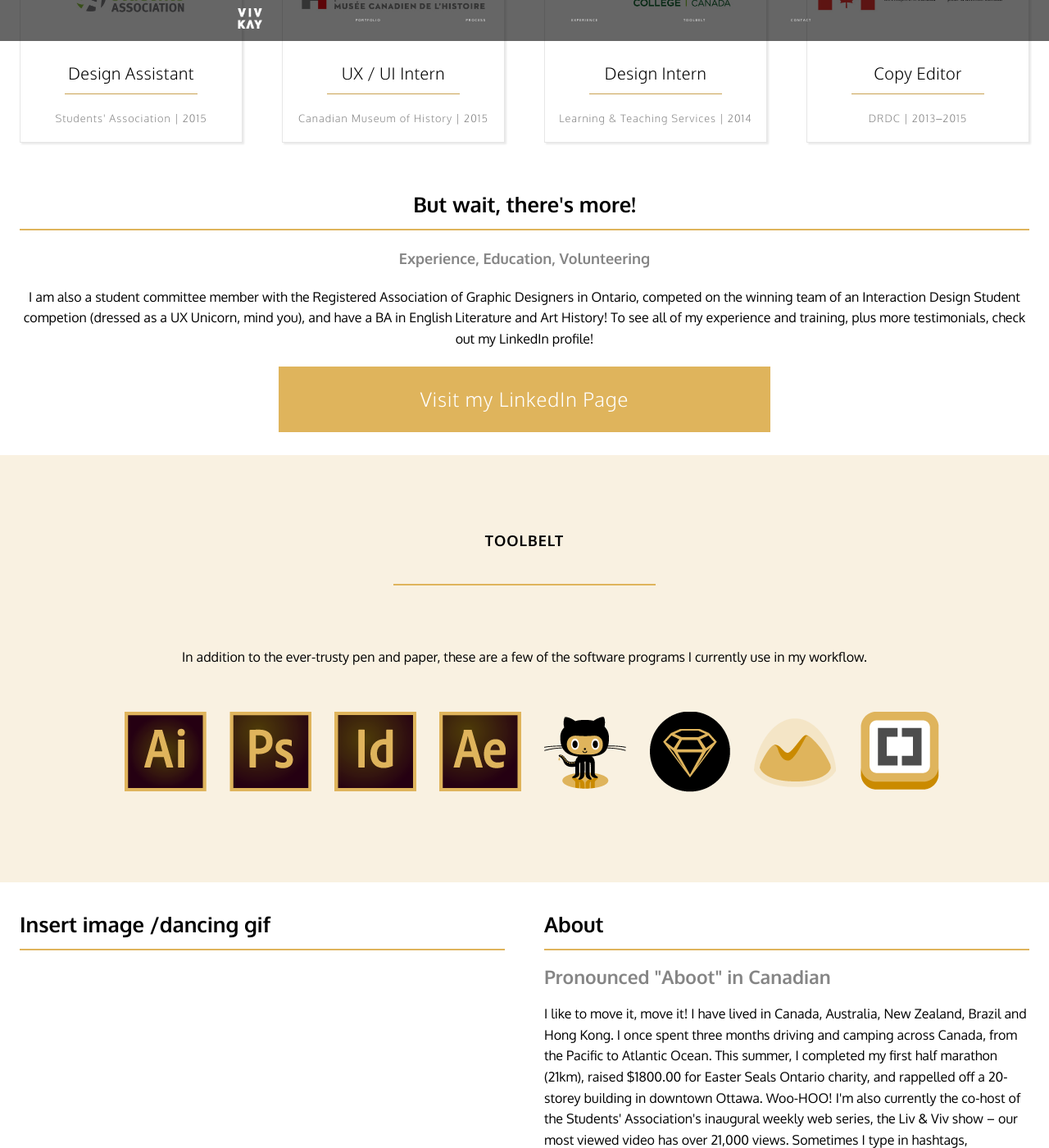
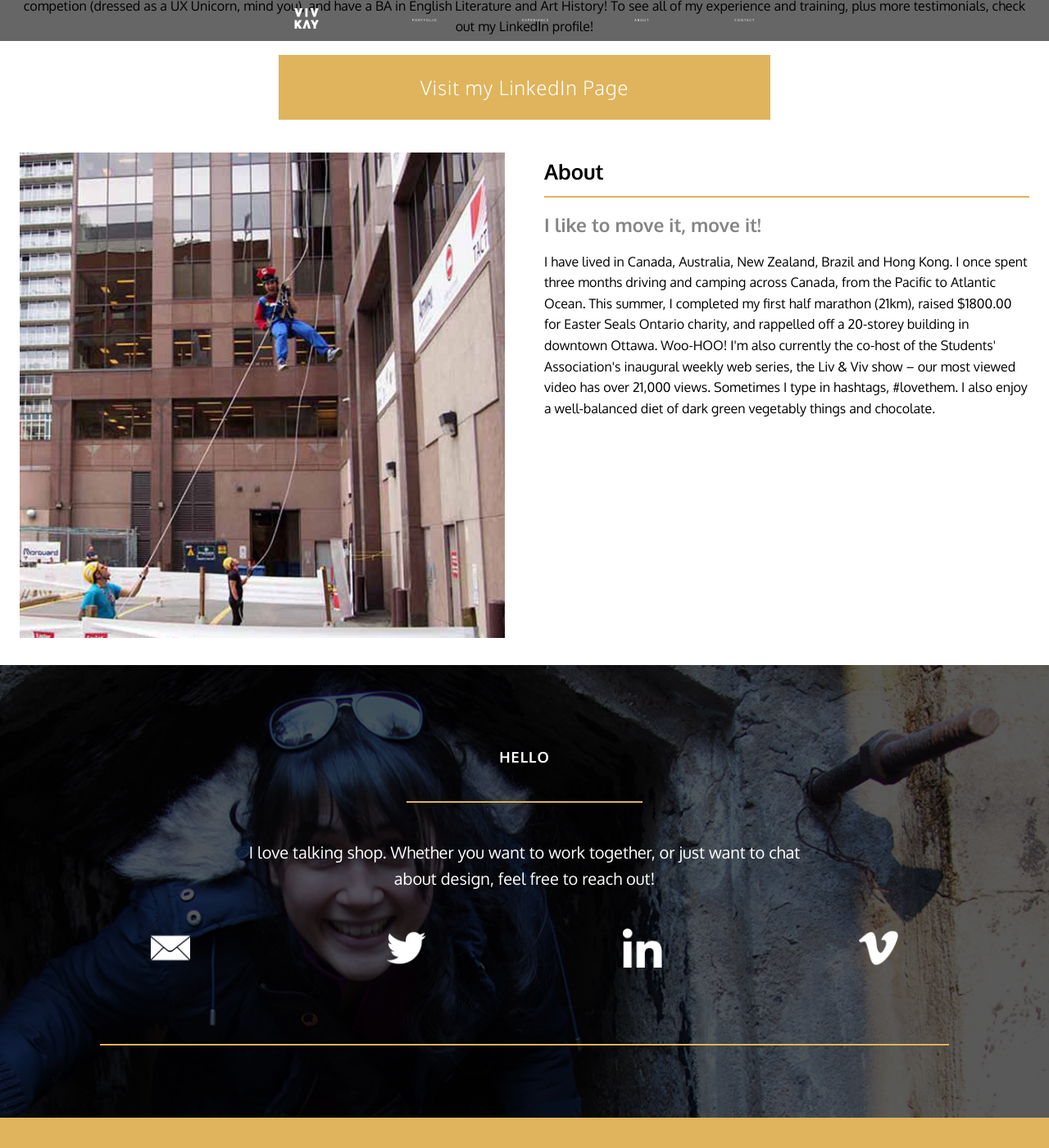
Before and after one commit to vivkay/portfolio-new, a Jekyll site: the page built from index.html, in a window 1280 px wide and 1400 px high, scrolled down 5208 px. Shown: the whole window at 82% size. Built offline with Jekyll 4.4.1, drawn with Linux system fonts in a browser that asks for light colours; Markdown is read by kramdown in place of the engine named in the settings; some of the changed text lies outside the part shown.

Commit message:
deletes unncessary sections

```diff
--- a/_layouts/default.html
+++ b/_layouts/default.html
@@ -28,9 +28,8 @@
             <ul>
                 <li class="nav-link"><a class="{% if page.url == '/index.html'%}current{% endif %}" href="{{site.baseurl}}/index.html"><img class="logo" src="{{site.baseurl}}/img/logo-vk.png"></a></li>
                 <li class="nav-link"><a class="{% if page.url == '/index.html#portfolio'%}current{% endif %}" href="{{site.baseurl}}/index.html#portfolio">PORTFOLIO</a></li>
-                <li class="nav-link"><a href="{{site.baseurl}}/index.html#process">PROCESS</a></li>
                 <li class="nav-link"><a href="{{site.baseurl}}/index.html#experience">EXPERIENCE</a></li>
-                <li class="nav-link"><a href="{{site.baseurl}}/index.html#toolbelt">TOOLBELT</a></li>
+                <li class="nav-link"><a href="{{site.baseurl}}/index.html#about">ABOUT</a></li>
                 <li class="nav-link"><a href="{{site.baseurl}}/index.html#contact">CONTACT</a></li>
         </nav>
     </div>
--- a/css/main.css
+++ b/css/main.css
@@ -684,6 +684,10 @@ ul, ol, p {
     top: -125px;
 }
 
+.img-wrap {
+    width: 100%;
+}
+
 /* this is s size */
 @media only screen and (min-width: 25em) {
 
--- a/index.html
+++ b/index.html
@@ -55,13 +55,6 @@ changefreq: monthly
     </div>
 </section>
 
-<section id="process" class="centered bg-img pad-b">
-    <h2 class="section-header white">Process</h2>
-    <p class="body-ctr white">I use an agile process – integrating client and team feedback – to maximize efficiency and quality for every project. I like to start new projects with research, brainstorming, and sketching or wireframes; because sometimes the greatest ideas are born from a scribble dancing across a napkin.</p>
-    <div class="push-2">
-    </div>
-</section>
-
 <section id="experience" class="centered push-2">
     <h2 class="section-header">Experience</h2>
 
@@ -98,51 +91,17 @@ changefreq: monthly
         <a class="centered btn-gold white" href="https://www.behance.net/vivkay">Visit my LinkedIn Page</a>
     </div>
 </div>
-
-</section>
-
-<section id="toolbelt" class="bg-light island-sandwich">
-    <h2 class="section-header">Toolbelt</h2>
-    <p class="centered island-mega">In addition to the ever-trusty pen and paper, these are a few of the software programs I currently use in my workflow.</p>
-    <div class="centered margins">
-        <div class="grid">
-            <div class="unit unit-s-1-2 unit-m-1-4 unit-l-1-4 unit-xl-1-8 island">
-                <a class="sprite-ai"><span></span></a>
-            </div>
-            <div class="unit unit-s-1-2 unit-m-1-4 unit-l-1-4 unit-xl-1-8 island">
-                <a class="sprite-ps"><span></span></a>
-            </div>
-            <div class="unit unit-s-1-2 unit-m-1-4 unit-l-1-4 unit-xl-1-8 island">
-                <a class="sprite-id"><span></span></a>
-            </div>
-            <div class="unit unit-s-1-2 unit-m-1-4 unit-l-1-4 unit-xl-1-8 island">
-                <a class="sprite-ae"><span></span></a>
-            </div>
-            <div class="unit unit-s-1-2 unit-m-1-4 unit-l-1-4 unit-xl-1-8 island">
-                <a class="sprite-gh"><span></span></a>
-            </div>
-            <div class="unit unit-s-1-2 unit-m-1-4 unit-l-1-4 unit-xl-1-8 island">
-                <a class="sprite-sketch"><span></span></a>
-            </div>
-            <div class="unit unit-s-1-2 unit-m-1-4 unit-l-1-4 unit-xl-1-8 island">
-                <a class="sprite-bc"><span></span></a>
-            </div>
-            <div class="unit unit-s-1-2 unit-m-1-4 unit-l-1-4 unit-xl-1-8 island">
-                <a class="sprite-brackets"><span></span></a>
-            </div>
-        </div>
-    </div>
 </section>
 
 <section id="#about">
     <div class="grid body-wrapper pad-t-1-2 pad-b-1-2">
         <div class="unit unit-xs-1 unit-s-1 unit-m-1 unit-l-1-2 gutter">
-            <h2 class="peta underline">Insert image /dancing gif </h2>
+            <img class="img-wrap" src="{{site.baseurl}}/img/viv-rappel.jpg" alt="photo of me rappelling off a 20-storey building in downtown Ottawa">
         </div>
         <div class="unit unit-xs-1 unit-s-1 unit-m-1 unit-l-1-2 gutter">
             <h2 class="peta underline">About</h2>
-            <h3 class="grey">Pronounced "Aboot" in Canadian</h3>
-            <p class="body push-2">I like to move it, move it! I have lived in Canada, Australia, New Zealand, Brazil and Hong Kong. I once spent three months driving and camping across Canada, from the Pacific to Atlantic Ocean. This summer, I completed my first half marathon (21km), raised $1800.00 for Easter Seals Ontario charity, and rappelled off a 20-storey building in downtown Ottawa. Woo-HOO! I'm also currently the co-host of the Students' Association's inaugural weekly web series, the Liv &amp; Viv show – our most viewed video has over 21,000 views. Sometimes I type in hashtags, #lovethem. I enjoy a well-balanced diet of dark green vegetably things and chocolate.</p>
+            <h3 class="grey">I like to move it, move it!</h3>
+            <p class="body push-2">I have lived in Canada, Australia, New Zealand, Brazil and Hong Kong. I once spent three months driving and camping across Canada, from the Pacific to Atlantic Ocean. This summer, I completed my first half marathon (21km), raised $1800.00 for Easter Seals Ontario charity, and rappelled off a 20-storey building in downtown Ottawa. Woo-HOO! I'm also currently the co-host of the Students' Association's inaugural weekly web series, the Liv &amp; Viv show – our most viewed video has over 21,000 views. Sometimes I type in hashtags, #lovethem. I also enjoy a well-balanced diet of dark green vegetably things and chocolate.</p>
         </div>
     </div>
 </section>
```
Also changed, not shown: img/viv-rappel.jpg (added).
